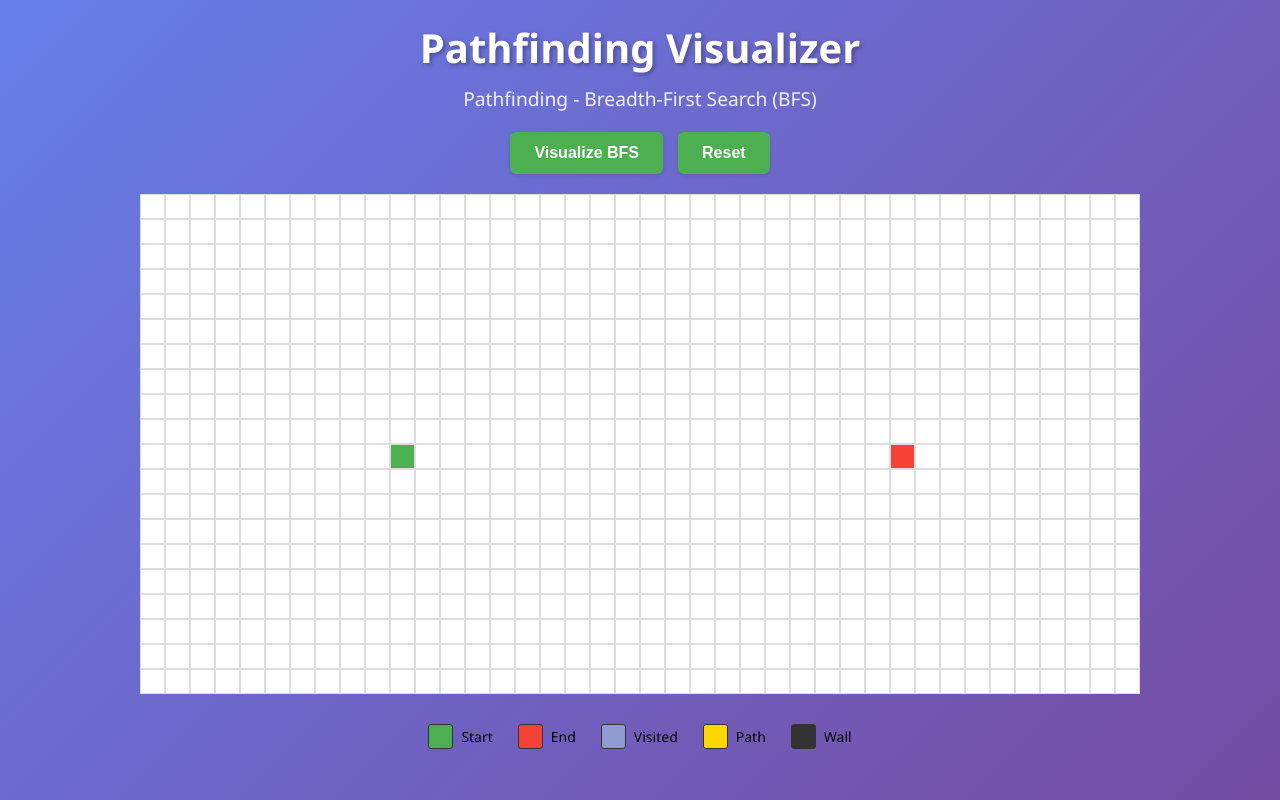
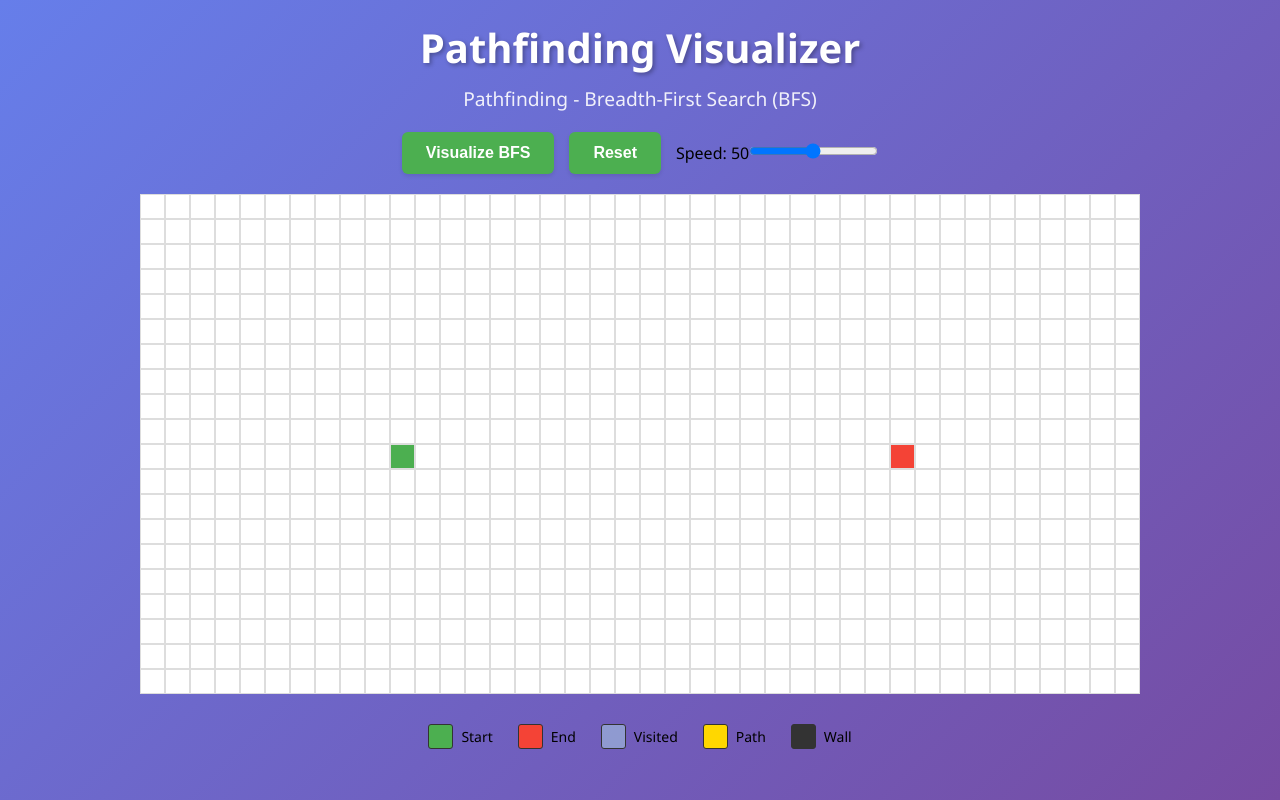
Before and after one commit to sagrvma/algorithm-visualizer, a React app: page / in a window 1280 px wide. Built offline with nearby package versions, Linux system fonts and the light colour scheme; the HTML template or start-up script is replaced by a standard one.

Commit message:
added speed slider to control animation speed

```diff
--- a/src/features/pathfinding/PathfindingVisualizer.tsx
+++ b/src/features/pathfinding/PathfindingVisualizer.tsx
@@ -10,6 +10,13 @@ const PathFindingVisualizer = () => {
   const [grid, setGrid] = useState<GridType>(createInitialGrid());
   const [isMousePressed, setIsMousePressed] = useState<boolean>(false); //Used for click-and-drag wall drawing functionality
   const [isVisualizing, setIsVisualizing] = useState<boolean>(false); //To prevent user from drawing walls or starting another animation while the visualization animation is already running
+  const [speed, setSpeed] = useState<number>(50);
+
+  //SPEED CHANGE HANDLER
+  const handleSpeedChange = (e: React.ChangeEvent<HTMLInputElement>): void => {
+    const newSpeed = Number(e.target.value);
+    setSpeed(newSpeed);
+  };
 
   //WALL DRAWING HANDLERS/EVENT HANDLERS
   const toggleWall = (
@@ -95,7 +102,7 @@ const PathFindingVisualizer = () => {
     visitedTiles: (typeof grid)[0],
     shortestPath: (typeof grid)[0]
   ): void => {
-    const VISITED_SPEED = 10;
+    const VISITED_ANIMATION_DELAY = 101 - speed; //Since this will directly affect the delay, so if user chooses a faster speed, the delay will be more. So to invert that, subtract from 101. Now for faster speeds, there will be a lesser delay, and a faster animation, which makes more sense.
 
     for (let i = 0; i < visitedTiles.length; i++) {
       setTimeout(() => {
@@ -118,12 +125,12 @@ const PathFindingVisualizer = () => {
             animatePath(shortestPath);
           }, 50);
         }
-      }, VISITED_SPEED * i);
+      }, VISITED_ANIMATION_DELAY * i);
     }
   };
 
   const animatePath = (path: (typeof grid)[0]): void => {
-    const PATH_SPEED = 50; //Slower than Visted animation speed
+    const PATH_ANIMATION_DELAY = (101 - speed) * 5; //Should be slower than visitedpathdelay, so multiplying by 5 to make it more noticeable
 
     for (let i = 0; i < path.length; i++) {
       setTimeout(() => {
@@ -142,7 +149,7 @@ const PathFindingVisualizer = () => {
         if (i === path.length - 1) {
           setIsVisualizing(false);
         }
-      }, PATH_SPEED * i);
+      }, PATH_ANIMATION_DELAY * i);
     }
   };
 
@@ -169,6 +176,20 @@ const PathFindingVisualizer = () => {
         <button onClick={resetGrid} disabled={isVisualizing}>
           Reset
         </button>
+        <div className="speed-control">
+          <label htmlFor="speed-slider">
+            Speed: <span className="speed-value">{speed}</span>
+          </label>
+          <input
+            id="speed-slider"
+            type="range"
+            min="1"
+            max="100"
+            value={speed}
+            onChange={handleSpeedChange}
+            disabled={isVisualizing}
+          />
+        </div>
       </div>
 
       <Grid
```
